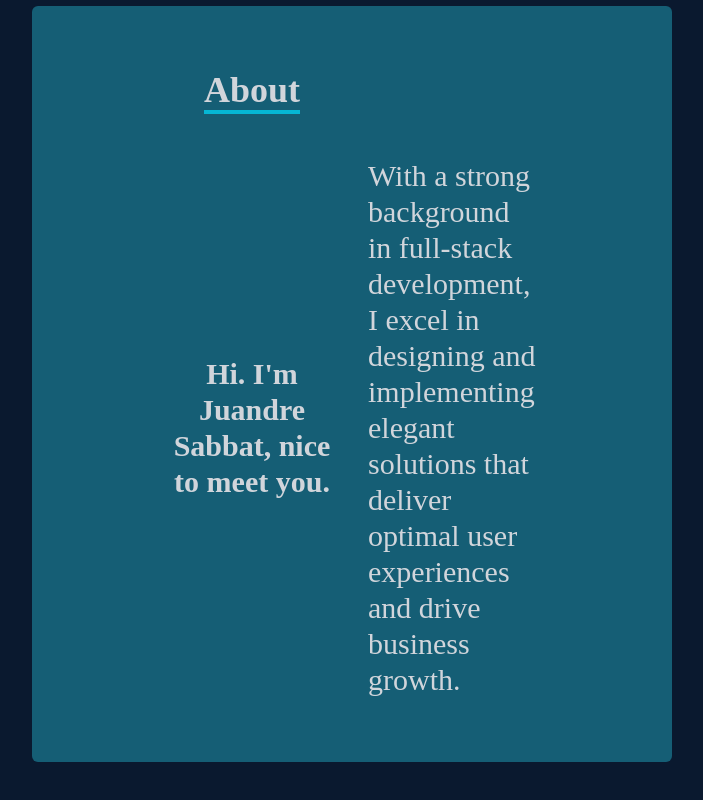
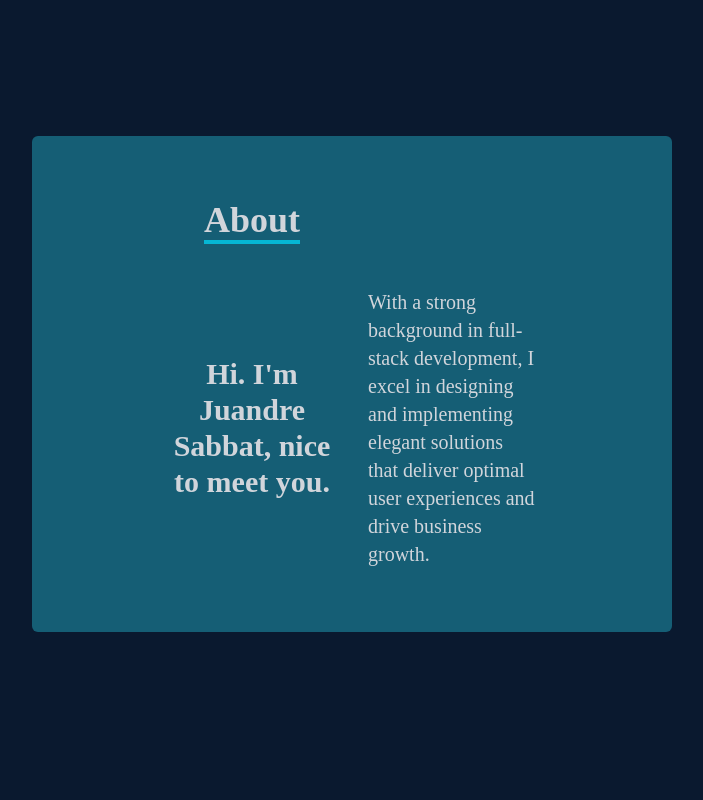
Before and after one commit to sabbatj/react-portfolio-js, a React (Create React App) app: page / in a window 1280 px wide. Shown: the part 816-1616 px from the top of the page, without its empty margins (288-991 px from the left). Built offline with nearby package versions, Linux system fonts and the light colour scheme.

Commit message:
Update about.screen.tsx

```diff
--- a/src/screens/about/about.screen.tsx
+++ b/src/screens/about/about.screen.tsx
@@ -11,10 +11,10 @@ const About = () => {
           </div>
           <div className="max-w-[400px] w-full grid sm:grid-cols-2 gap-8 px-4">
             <div className="sm:text-right text-4xl font-bold flex justify-center items-center h-full">
-              <p className="text-center text-lg sm:text-3xl">Hi. I'm Juandre Sabbat, nice to meet you.</p> {/* Updated text-lg and sm:text-3xl classes */}
+              <p className="text-center text-lg sm:text-3xl">Hi. I'm Juandre Sabbat, nice to meet you.</p>
             </div>
             <div className="flex justify-center items-center h-full">
-              <p className="text-center sm:text-left text-base sm:text-3xl"> {/* Updated text-base and sm:text-3xl classes */}
+              <p className="text-center sm:text-left text-base sm:text-3xl md:text-lg lg:text-xl"> {/* Updated text-base, sm:text-3xl, md:text-lg, and lg:text-xl classes */}
                 With a strong background in full-stack development, I excel in designing and implementing elegant solutions that deliver optimal user experiences and drive business growth.
               </p>
             </div>
```
